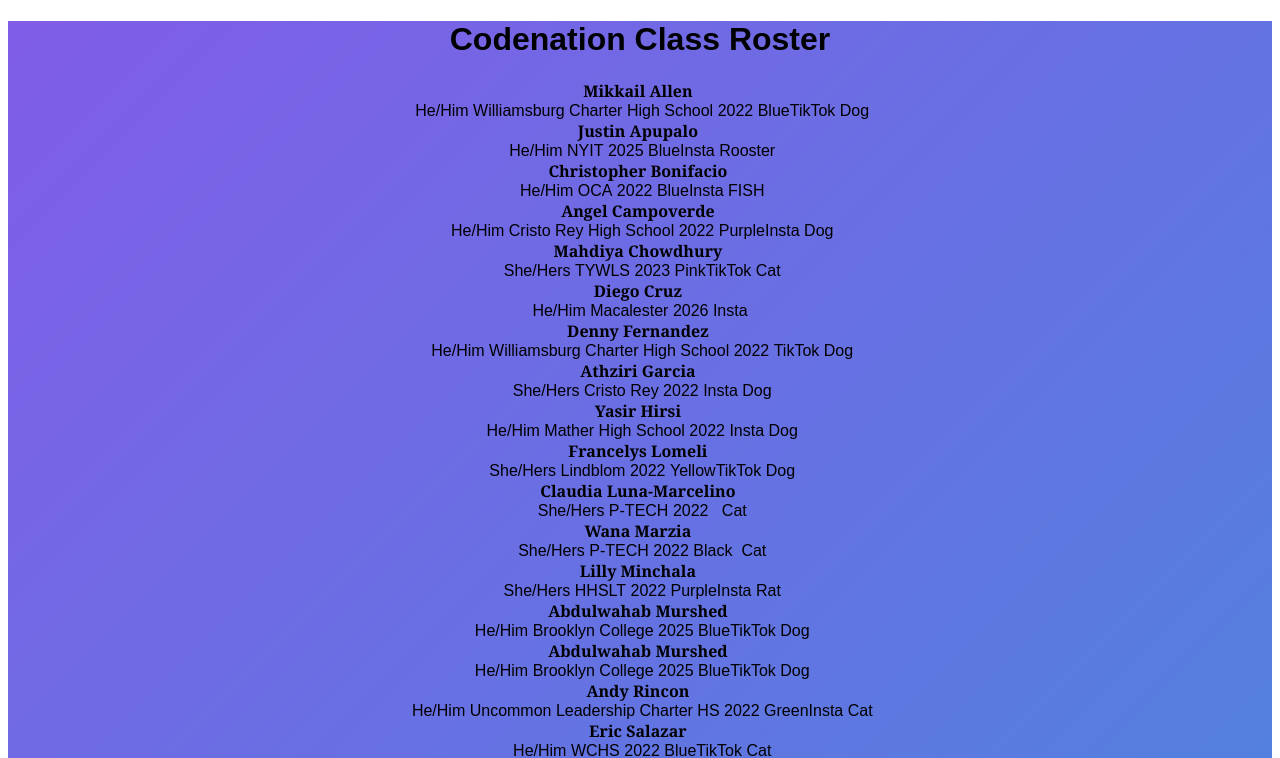
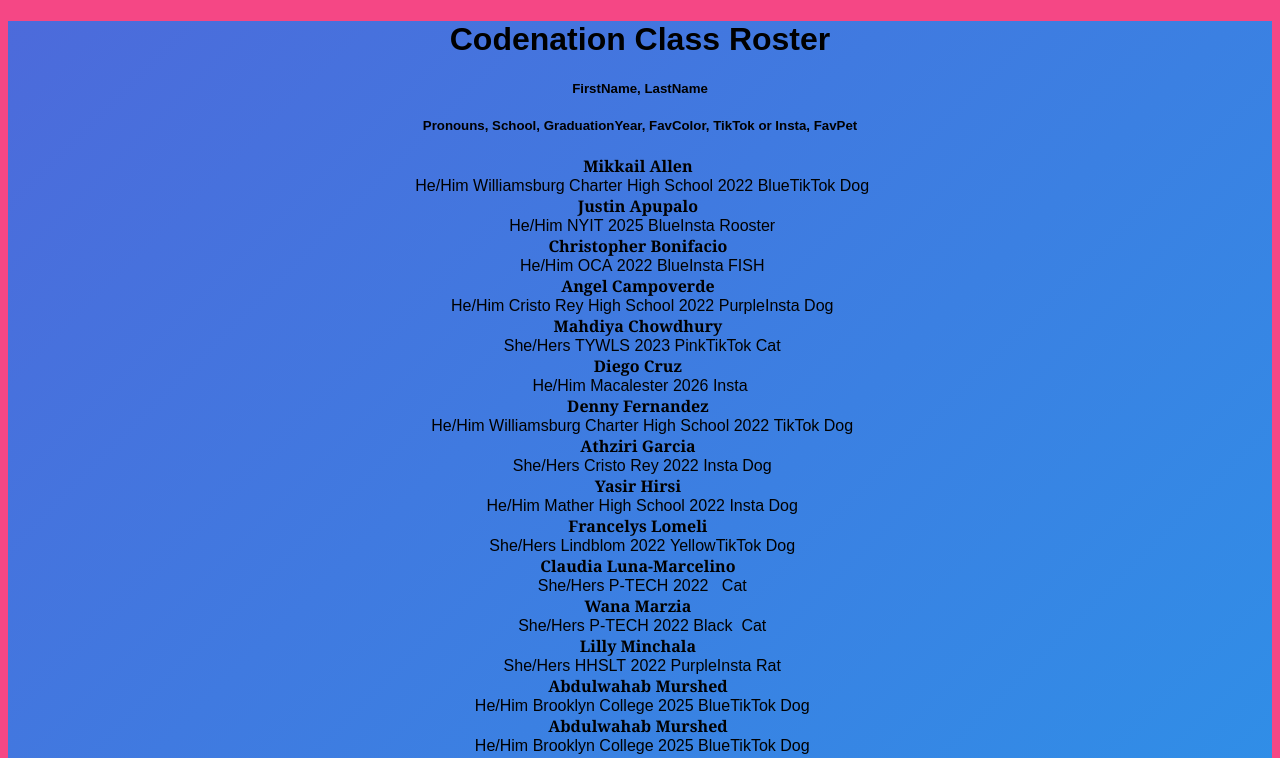
Before and after one commit to Old-Man-Of-The-Sea/codenation-Class-Roster, a React (Create React App) app: page / in a window 1280 px wide. Shown: the top 758 px of the page. Built offline with nearby package versions, Linux system fonts and the light colour scheme.

Commit message:
.... ....

```diff
--- a/src/App.js
+++ b/src/App.js
@@ -262,7 +262,7 @@ export default function App() {
       <div>
         <div className="first">
           {person.firstName}&nbsp;{person.lastname}&nbsp;
-        </div>{" "}
+        </div>
         &nbsp;{person.pronouns}&nbsp;{person.school}&nbsp;{person.gy}&nbsp;
         {person.fc}
         {person.tori}&nbsp;{person.dogcat}
@@ -273,17 +273,15 @@ export default function App() {
   return (
     <div className="App">
       <h1>Codenation Class Roster</h1>
+      <h5>FirstName, LastName </h5>
+      <h5>
+        {" "}
+        Pronouns, School, GraduationYear, FavColor, TikTok or Insta, FavPet
+      </h5>
       {List}
     </div>
   );
 }
-
-// let array = [];
-// for (let name of Person) {
-//   let First = name[0];
-//   let Last = name[1];
-//   let Pronouns = PR[2];
-// };
 
 // function Person(First, Last, Pronouns, School, GY, FC, TorI, DogCat) {
 //   return (
--- a/src/styles.css
+++ b/src/styles.css
@@ -1,16 +1,28 @@
 .App {
   font-family: sans-serif;
   text-align: center;
-  background-color: lightblue;
+
   /* border-style: inset;
   border-width: thick;
   border-color: darkmagenta; */
 
   /*got lucky and found this*/
-  background: linear-gradient(-45deg, #23a6d5, #f700ff);
+  background: linear-gradient(-45deg, #0fb7f5, #9308bdf1);
   background-size: 400% 400%;
   animation: gradient 15s ease infinite;
 }
+body {
+  background: #f54785;
+}
+.first {
+  font-weight: bold;
+  font-family: Georgia, serif;
+}
+
+.meh {
+  text-shadow: 3px 3px 4px lightblue;
+}
+/*hover:hover{ } */
 
 @keyframes gradient {
   0% {
@@ -23,8 +35,3 @@
     background-position: 0% 50%;
   }
 }
-
-.first {
-  font-weight: bold;
-  font-family: Georgia, serif;
-}
```
